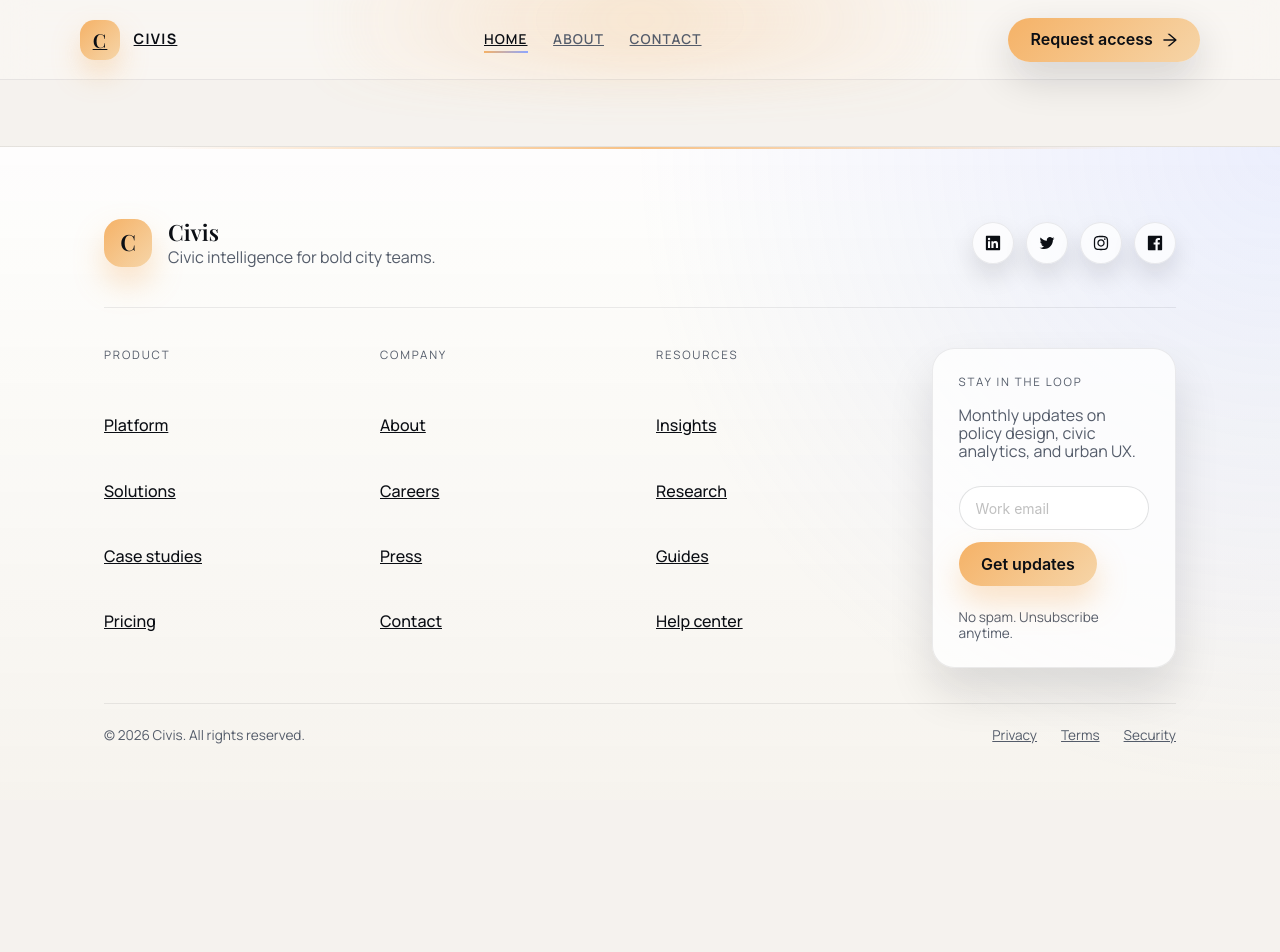
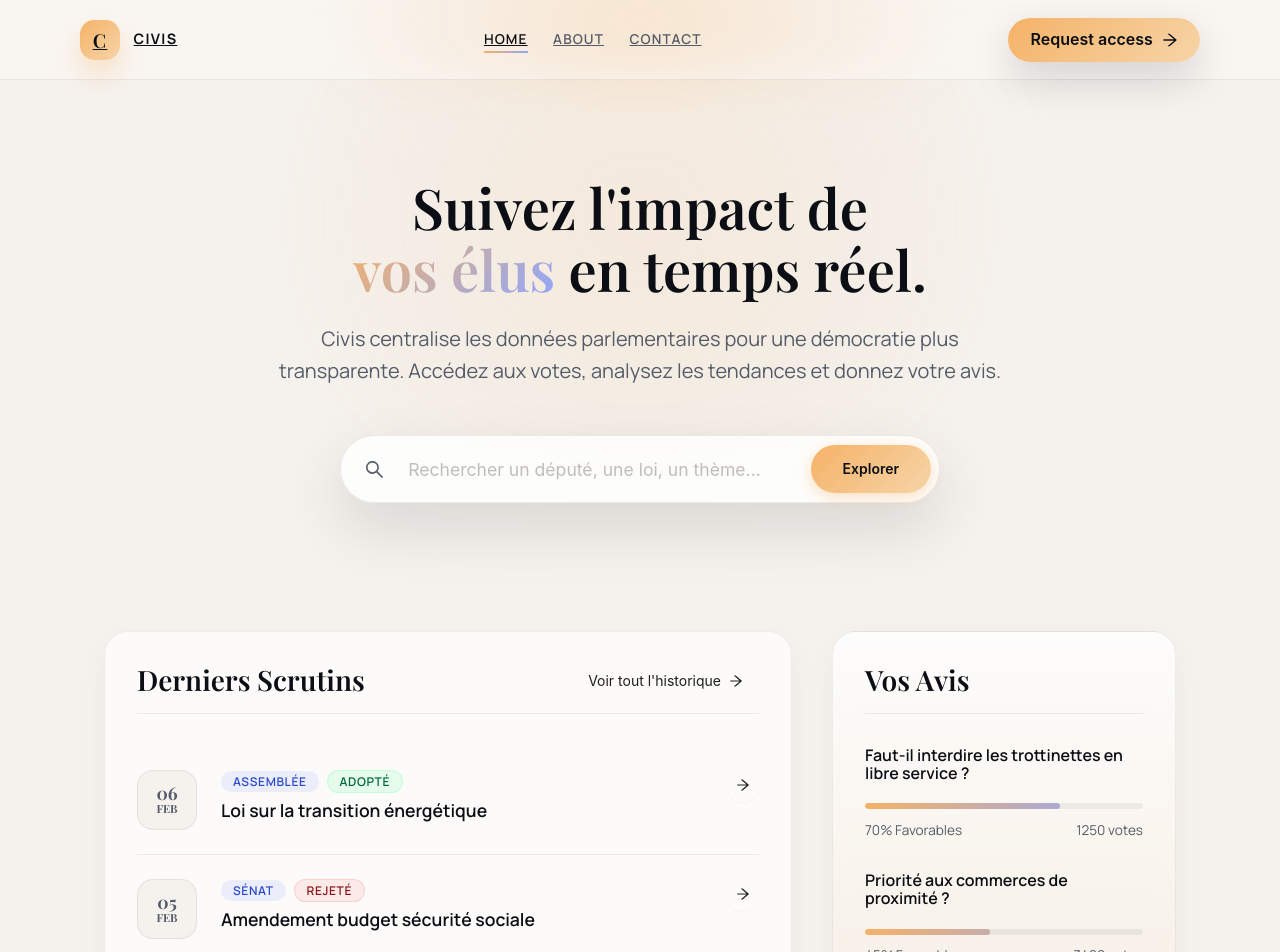
Before and after one commit to HugoG68/FakeCIVIS, a React (Vite) app: page / in a window 1280 px wide. Shown: the top 952 px of the page. Before the commit the page ends 800 px from the top, so only its background shows below. Built offline with nearby package versions, Linux system fonts and the light colour scheme.

Commit message:
feat : home page

```diff
--- a/src/pages/Home/Home.module.css
+++ b/src/pages/Home/Home.module.css
@@ -1,185 +1,264 @@
-.hero {
-  padding: 5rem 0 4rem;
+/* Home.module.css */
+
+/* --- HERO SECTION --- */
+.heroSection {
+  position: relative;
+  padding: 6rem 1.5rem 4rem;
+  text-align: center;
+  overflow: hidden;
 }
 
-.heroGrid {
-  display: grid;
-  grid-template-columns: repeat(auto-fit, minmax(280px, 1fr));
-  gap: 3rem;
-  align-items: center;
+/* Fond subtil derrière le hero */
+.heroSection::before {
+  content: '';
+  position: absolute;
+  top: -20%;
+  left: 50%;
+  transform: translateX(-50%);
+  width: 80%;
+  height: 500px;
+  background: radial-gradient(circle, rgba(245, 178, 103, 0.15), transparent 70%);
+  filter: blur(60px);
+  z-index: 0;
+  pointer-events: none;
 }
 
-.eyebrow {
-  text-transform: uppercase;
-  letter-spacing: 0.2em;
-  font-size: 0.75rem;
-  color: var(--color-ink-muted);
-  margin-bottom: 1rem;
+.heroContent {
+  position: relative;
+  z-index: 1;
+  max-width: 800px;
+  margin: 0 auto;
 }
 
-.title {
+.heroTitle {
   font-family: var(--font-display);
-  font-size: clamp(2.6rem, 4vw, 3.6rem);
-  margin: 0 0 1.2rem;
-}
-
-.subtitle {
-  color: var(--color-ink-muted);
-  font-size: 1.1rem;
-  max-width: 32rem;
-}
-
-.heroActions {
-  margin-top: 2rem;
-  display: flex;
-  flex-wrap: wrap;
-  gap: 1rem;
-}
-
-.primary {
-  padding: 0.85rem 1.7rem;
-  border-radius: 999px;
-  border: none;
-  background: var(--color-ink);
-  color: var(--color-light);
-  font-weight: 600;
-  cursor: pointer;
-}
-
-.secondary {
-  padding: 0.85rem 1.7rem;
-  border-radius: 999px;
-  border: 1px solid rgba(16, 18, 23, 0.2);
-  background: transparent;
-  color: var(--color-ink);
-  font-weight: 600;
-  cursor: pointer;
-}
-
-.stats {
-  margin-top: 2.5rem;
-  display: grid;
-  grid-template-columns: repeat(auto-fit, minmax(150px, 1fr));
-  gap: 1.5rem;
-}
-
-.statValue {
-  font-family: var(--font-display);
-  font-size: 1.6rem;
-  margin: 0 0 0.3rem;
-}
-
-.statLabel {
-  margin: 0;
-  color: var(--color-ink-muted);
-}
-
-.heroCard {
-  background: var(--color-ink);
-  color: var(--color-light);
-  padding: 2.5rem;
-  border-radius: 1.8rem;
-  box-shadow: 0 30px 60px rgba(16, 18, 23, 0.3);
-}
-
-.cardHeader {
-  text-transform: uppercase;
-  letter-spacing: 0.2em;
-  font-size: 0.7rem;
-  color: rgba(255, 255, 255, 0.6);
+  font-size: 3.5rem;
+  line-height: 1.1;
+  color: var(--ink-strong);
   margin-bottom: 1.5rem;
 }
 
-.cardBody {
-  display: grid;
-  gap: 1rem;
+/* Effet de texte dégradé pour le mot clé */
+.gradientText {
+  background: linear-gradient(135deg, var(--accent-strong), var(--accent-cool));
+  -webkit-background-clip: text;
+  -webkit-text-fill-color: transparent;
 }
 
-.pulseRow {
-  display: flex;
-  justify-content: space-between;
-  font-size: 1rem;
+.heroSubtitle {
+  font-size: 1.25rem;
+  color: var(--ink-muted);
+  margin-bottom: 3rem;
+  line-height: 1.6;
 }
 
-.pulseValue {
-  font-weight: 600;
-  color: var(--color-accent);
+/* --- SEARCH BAR CUSTOM --- */
+.searchContainer {
+  position: relative;
+  max-width: 600px;
+  margin: 0 auto 4rem;
+  padding: 0.5rem;
+  background: var(--glass-strong);
+  backdrop-filter: blur(12px);
+  border-radius: 999px;
+  border: 1px solid var(--line-soft);
+  box-shadow: var(--shadow-soft);
+  display: flex;
+  align-items: center;
+  transition: box-shadow 0.3s ease;
 }
 
-.cardFooter {
-  margin-top: 2rem;
-  font-size: 0.85rem;
-  color: rgba(255, 255, 255, 0.6);
+.searchContainer:focus-within {
+  box-shadow: 0 20px 50px rgba(142, 166, 255, 0.25);
+  border-color: rgba(142, 166, 255, 0.4);
 }
 
-.features {
-  padding: 4rem 0;
+/* Override Ant Design Input */
+.customInput {
+  border: none !important;
+  box-shadow: none !important;
+  background: transparent !important;
+  font-size: 1.1rem;
+  padding-left: 1.5rem;
+  height: 50px;
+}
+
+.searchButton {
+  height: 48px;
+  border-radius: 999px;
+  padding: 0 2rem;
+  background: linear-gradient(135deg, var(--accent-strong), var(--accent-soft));
+  border: none;
+  font-weight: 600;
+  color: var(--ink-strong);
+  box-shadow: 0 4px 15px rgba(245, 178, 103, 0.4);
+}
+
+.searchButton:hover {
+  transform: translateY(-1px);
+  box-shadow: 0 8px 20px rgba(245, 178, 103, 0.5);
+}
+
+/* --- MAIN GRID --- */
+.mainGrid {
+  display: grid;
+  grid-template-columns: 1fr;
+  gap: 2.5rem;
+  padding-bottom: 4rem;
+}
+
+@media (min-width: 992px) {
+  .mainGrid {
+    grid-template-columns: 2fr 1fr; /* 2/3 pour le contenu, 1/3 pour sidebar */
+  }
+}
+
+/* --- CARDS STYLE (basé sur ton .newsletter) --- */
+.card {
+  background: rgba(255, 255, 255, 0.65);
+  border: 1px solid rgba(15, 18, 26, 0.06);
+  border-radius: 1.5rem;
+  padding: 2rem;
+  box-shadow: 0 12px 32px rgba(15, 18, 26, 0.04);
+  backdrop-filter: blur(10px);
+  height: 100%;
 }
 
 .sectionHeader {
-  display: grid;
-  gap: 0.5rem;
-  max-width: 40rem;
+  display: flex;
+  justify-content: space-between;
+  align-items: flex-end;
+  margin-bottom: 2rem;
+  padding-bottom: 1rem;
+  border-bottom: 1px solid var(--line-soft);
 }
 
-.sectionHeader h2 {
+.sectionTitle {
   font-family: var(--font-display);
-  font-size: 2.2rem;
+  font-size: 1.75rem;
   margin: 0;
+  color: var(--ink-strong);
 }
 
-.sectionHeader p {
-  margin: 0;
-  color: var(--color-ink-muted);
+/* --- LIST ITEMS --- */
+.listItem {
+  display: flex;
+  gap: 1.5rem;
+  padding: 1.5rem 0;
+  border-bottom: 1px solid var(--line-soft);
+  transition: transform 0.2s ease;
 }
 
-.featureGrid {
-  margin-top: 2.5rem;
-  display: grid;
-  grid-template-columns: repeat(auto-fit, minmax(220px, 1fr));
-  gap: 1.5rem;
+.listItem:last-child {
+  border-bottom: none;
 }
 
-.featureCard {
-  padding: 2rem;
-  border-radius: 1.5rem;
-  background: rgba(255, 255, 255, 0.7);
-  border: 1px solid rgba(16, 18, 23, 0.08);
-  box-shadow: 0 20px 30px rgba(16, 18, 23, 0.08);
+.listItem:hover {
+  transform: translateX(5px);
 }
 
-.featureCard h3 {
-  margin-top: 0;
+.dateBox {
+  display: flex;
+  flex-direction: column;
+  align-items: center;
+  justify-content: center;
+  min-width: 60px;
+  height: 60px;
+  background: var(--canvas);
+  border-radius: 1rem;
+  font-weight: 700;
+  color: var(--ink-muted);
+  font-family: var(--font-display);
+  border: 1px solid var(--line-soft);
 }
 
-.ctaBand {
-  padding: 4rem 0 6rem;
+.itemContent h4 {
+  margin: 0 0 0.5rem 0;
+  font-size: 1.1rem;
+  font-weight: 600;
+  color: var(--ink-strong);
 }
 
-.ctaBand .container {
-  display: flex;
-  flex-wrap: wrap;
-  gap: 2rem;
-  align-items: center;
-  justify-content: space-between;
-  padding: 2.5rem 3rem;
-  border-radius: 2rem;
-  background: linear-gradient(120deg, rgba(16, 18, 23, 0.95), rgba(16, 18, 23, 0.8));
-  color: var(--color-light);
+/* --- TAGS CUSTOM --- */
+.tag {
+  display: inline-flex;
+  padding: 0.25rem 0.75rem;
+  border-radius: 999px;
+  font-size: 0.75rem;
+  font-weight: 600;
+  text-transform: uppercase;
+  letter-spacing: 0.05em;
 }
 
-.ctaContent h2 {
-  margin: 0 0 0.5rem;
-  font-family: var(--font-display);
+.tagGreen {
+  background: rgba(142, 255, 186, 0.2);
+  color: #006837;
+  border: 1px solid rgba(142, 255, 186, 0.4);
 }
 
-.ctaContent p {
-  margin: 0;
-  color: rgba(255, 255, 255, 0.7);
+.tagRed {
+  background: rgba(255, 142, 142, 0.15);
+  color: #8a1818;
+  border: 1px solid rgba(255, 142, 142, 0.3);
 }
 
-@media (max-width: 720px) {
-  .ctaBand .container {
-    padding: 2rem;
-  }
+.tagBlue {
+  background: rgba(142, 166, 255, 0.15);
+  color: #2b4acb;
 }
+
+/* --- POLLS --- */
+.pollItem {
+  margin-bottom: 2rem;
+}
+
+.pollQuestion {
+  font-weight: 600;
+  margin-bottom: 0.75rem;
+  display: block;
+}
+
+.pollStats {
+  display: flex;
+  justify-content: space-between;
+  font-size: 0.85rem;
+  color: var(--ink-muted);
+  margin-top: 0.5rem;
+}
+
+/* --- DEPUTES GRID --- */
+.deputesGrid {
+  display: grid;
+  grid-template-columns: repeat(auto-fill, minmax(280px, 1fr));
+  gap: 1.5rem;
+  margin-top: 1.5rem;
+}
+
+.deputeCard {
+  border-radius: 1rem;
+  overflow: hidden;
+  border: 1px solid var(--line-soft);
+  box-shadow: var(--shadow-soft);
+  transition: transform 0.2s ease, box-shadow 0.2s ease;
+}
+
+.deputeCard:hover {
+  transform: translateY(-4px);
+  box-shadow: 0 12px 32px rgba(15, 18, 26, 0.1);
+}
+
+.deputeCard .ant-card-cover img {
+  border-radius: 0;
+}
+
+.deputeCard .ant-card-body {
+  padding: 1.25rem;
+}
+
+.deputeCard .ant-card-meta-title {
+  margin-bottom: 0.5rem;
+}
+
+.deputeCard .ant-card-meta-description {
+  color: var(--ink-muted);
+}
--- a/src/pages/Home/Home.tsx
+++ b/src/pages/Home/Home.tsx
@@ -1,8 +1,118 @@
-function Home() {
+import React from 'react';
+import { Input, Button, Progress } from 'antd';
+import { SearchOutlined, ArrowRightOutlined } from '@ant-design/icons';
+import styles from './Home.module.css';
+
+// Mock Data
+const recentVotes = [
+  { id: 1, day: '06', month: 'FEB', title: "Loi sur la transition énergétique", status: 'Adopté', chambre: 'Assemblée' },
+  { id: 2, day: '05', month: 'FEB', title: "Amendement budget sécurité sociale", status: 'Rejeté', chambre: 'Sénat' },
+  { id: 3, day: '03', month: 'FEB', title: "Protection des données numériques", status: 'Adopté', chambre: 'Assemblée' },
+];
+
+const polls = [
+  { id: 1, question: "Faut-il interdire les trottinettes en libre service ?", votes: 1250, pour: 70 },
+  { id: 2, question: "Priorité aux commerces de proximité ?", votes: 3400, pour: 45 },
+];
+
+const Home: React.FC = () => {
   return (
-    <div>
-    </div>
-  )
-}
+    <main style={{ minHeight: '80vh' }}>
 
-export default Home
+      {/* HERO SECTION */}
+      <section className={styles.heroSection}>
+        <div className={`container ${styles.heroContent}`}>
+          <h1 className={styles.heroTitle}>
+            Suivez l'impact de <br />
+            <span className={styles.gradientText}>vos élus</span> en temps réel.
+          </h1>
+          <p className={styles.heroSubtitle}>
+            Civis centralise les données parlementaires pour une démocratie plus transparente.
+            Accédez aux votes, analysez les tendances et donnez votre avis.
+          </p>
+
+          <div className={styles.searchContainer}>
+            <SearchOutlined style={{ fontSize: '1.2rem', color: 'var(--ink-muted)', marginLeft: '1rem' }} />
+            <Input
+              placeholder="Rechercher un député, une loi, un thème..."
+              className={styles.customInput}
+            />
+            <Button type="primary" className={styles.searchButton}>
+              Explorer
+            </Button>
+          </div>
+        </div>
+      </section>
+
+      {/* MAIN CONTENT */}
+      <div className="container">
+        <div className={styles.mainGrid}>
+
+          {/* GAUCHE : DERNIERS SCRUTINS */}
+          <div className={styles.card}>
+            <div className={styles.sectionHeader}>
+              <h2 className={styles.sectionTitle}>Derniers Scrutins</h2>
+              <Button type="text" className="subtleLink">Voir tout l'historique <ArrowRightOutlined /></Button>
+            </div>
+
+            <div className={styles.listContainer}>
+              {recentVotes.map(vote => (
+                <div key={vote.id} className={styles.listItem}>
+                  <div className={styles.dateBox}>
+                    <span style={{ fontSize: '1.1rem' }}>{vote.day}</span>
+                    <span style={{ fontSize: '0.7rem', textTransform: 'uppercase' }}>{vote.month}</span>
+                  </div>
+                  <div className={styles.itemContent} style={{ flex: 1 }}>
+                    <div style={{ marginBottom: '0.4rem' }}>
+                      <span className={`${styles.tag} ${styles.tagBlue}`} style={{ marginRight: '0.5rem' }}>
+                        {vote.chambre}
+                      </span>
+                      <span className={`${styles.tag} ${vote.status === 'Adopté' ? styles.tagGreen : styles.tagRed}`}>
+                        {vote.status}
+                      </span>
+                    </div>
+                    <h4>{vote.title}</h4>
+                  </div>
+                  <Button shape="circle" icon={<ArrowRightOutlined />} style={{ border: 'none', background: 'transparent' }} />
+                </div>
+              ))}
+            </div>
+          </div>
+
+          {/* DROITE : SONDAGES */}
+          <div className={styles.card} style={{ background: 'linear-gradient(180deg, rgba(255,255,255,0.8), rgba(246, 213, 168, 0.2))' }}>
+            <div className={styles.sectionHeader}>
+              <h2 className={styles.sectionTitle}>Vos Avis</h2>
+            </div>
+
+            {polls.map(poll => (
+              <div key={poll.id} className={styles.pollItem}>
+                <span className={styles.pollQuestion}>{poll.question}</span>
+                <Progress
+                  percent={poll.pour}
+                  strokeColor={{ '0%': 'var(--accent-strong)', '100%': 'var(--accent-cool)' }}
+                  trailColor="rgba(15, 18, 26, 0.06)"
+                  showInfo={false}
+                  size="small"
+                />
+                <div className={styles.pollStats}>
+                  <span>{poll.pour}% Favorables</span>
+                  <span>{poll.votes} votes</span>
+                </div>
+              </div>
+            ))}
+
+            <div style={{ marginTop: '2rem', textAlign: 'center' }}>
+              <Button size="large" className={styles.searchButton} style={{ width: '100%' }}>
+                Participer aux débats
+              </Button>
+            </div>
+          </div>
+
+        </div>
+      </div>
+    </main>
+  );
+};
+
+export default Home;
```
